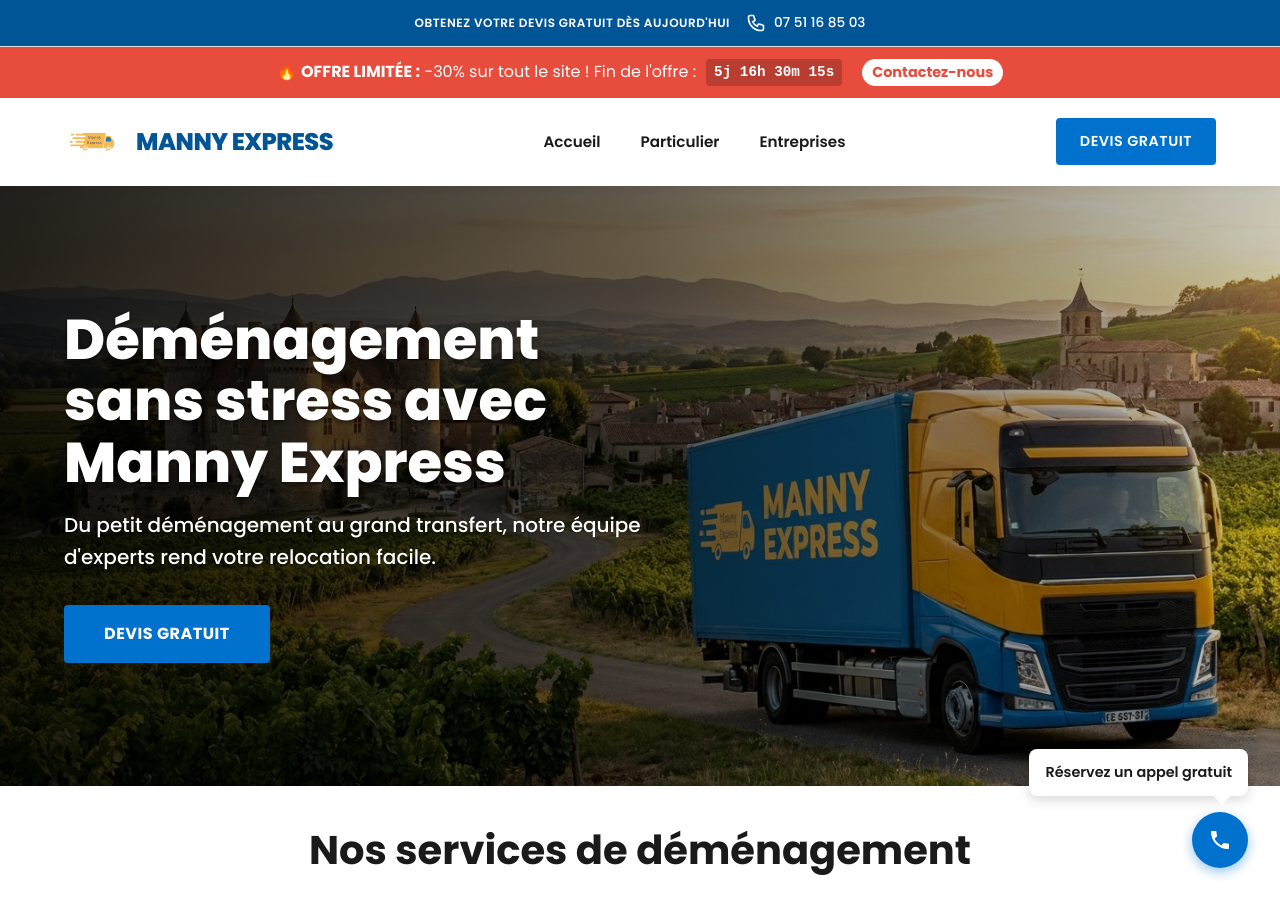
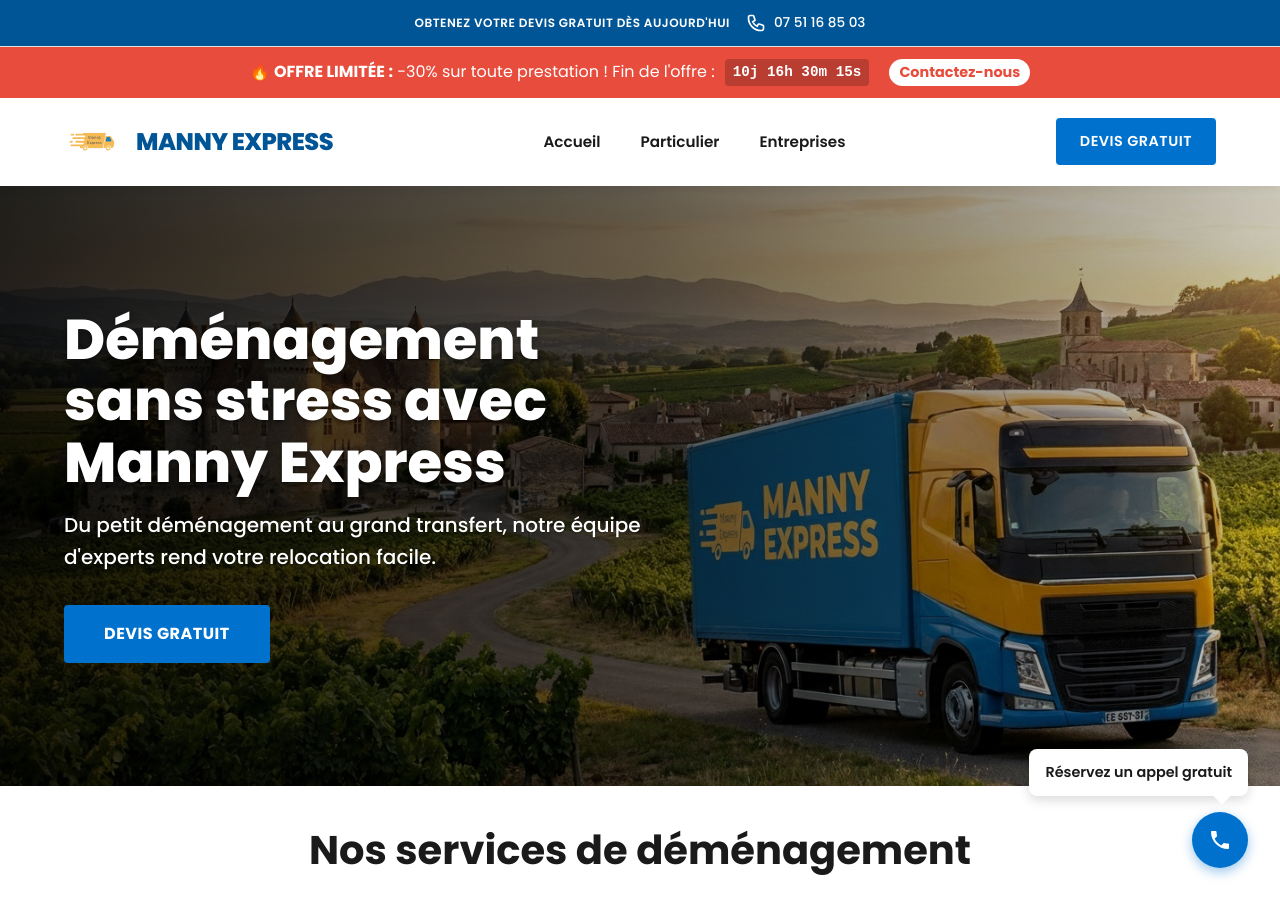
Before and after one commit to billoosijok/mannyexpress, a Jekyll site: the page built from index.html, in a window 1280 px wide and 900 px high. Built offline with Jekyll 4.4.1, drawn with Linux system fonts in a browser that asks for light colours.

Commit message:
Added 30% off countdown banner date to 31st

```diff
--- a/_includes/countdown-banner.html
+++ b/_includes/countdown-banner.html
@@ -1,6 +1,7 @@
 <div id="promo-banner">
     <div class="promo-content">
-        <span class="promo-text">🔥 <strong>OFFRE LIMITÉE :</strong> -30% sur tout le site ! Fin de l'offre : </span>
+        <span class="promo-text">🔥 <strong>OFFRE LIMITÉE :</strong> -30% sur toute prestation ! Fin de l'offre :
+        </span>
         <span id="countdown-timer">Chargement...</span>
         <a href="#contact" class="promo-btn">Contactez-nous</a>
     </div>
```
Also changed, not shown: other parts of _includes/countdown-banner.html (+1 -1 lines).
